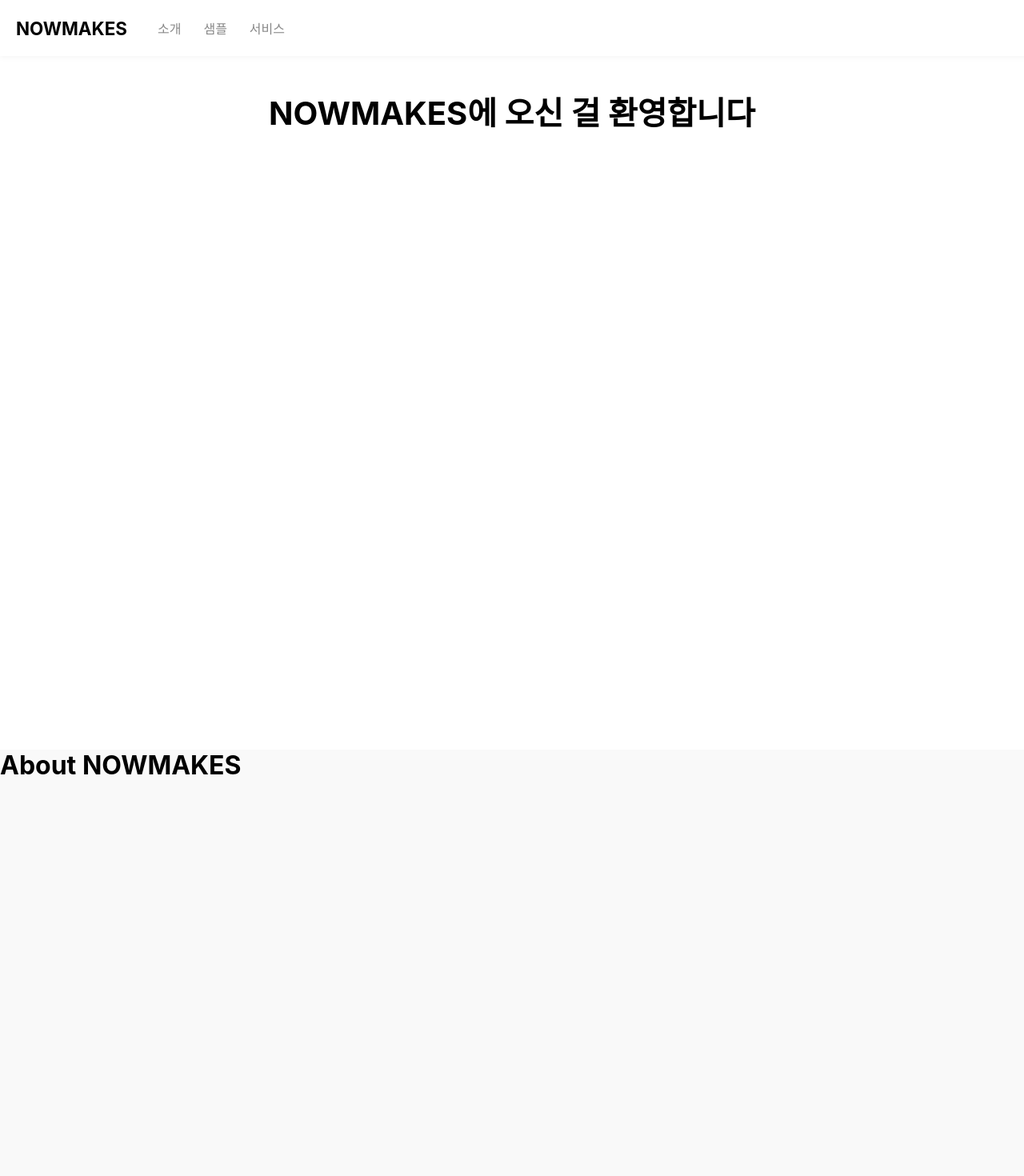
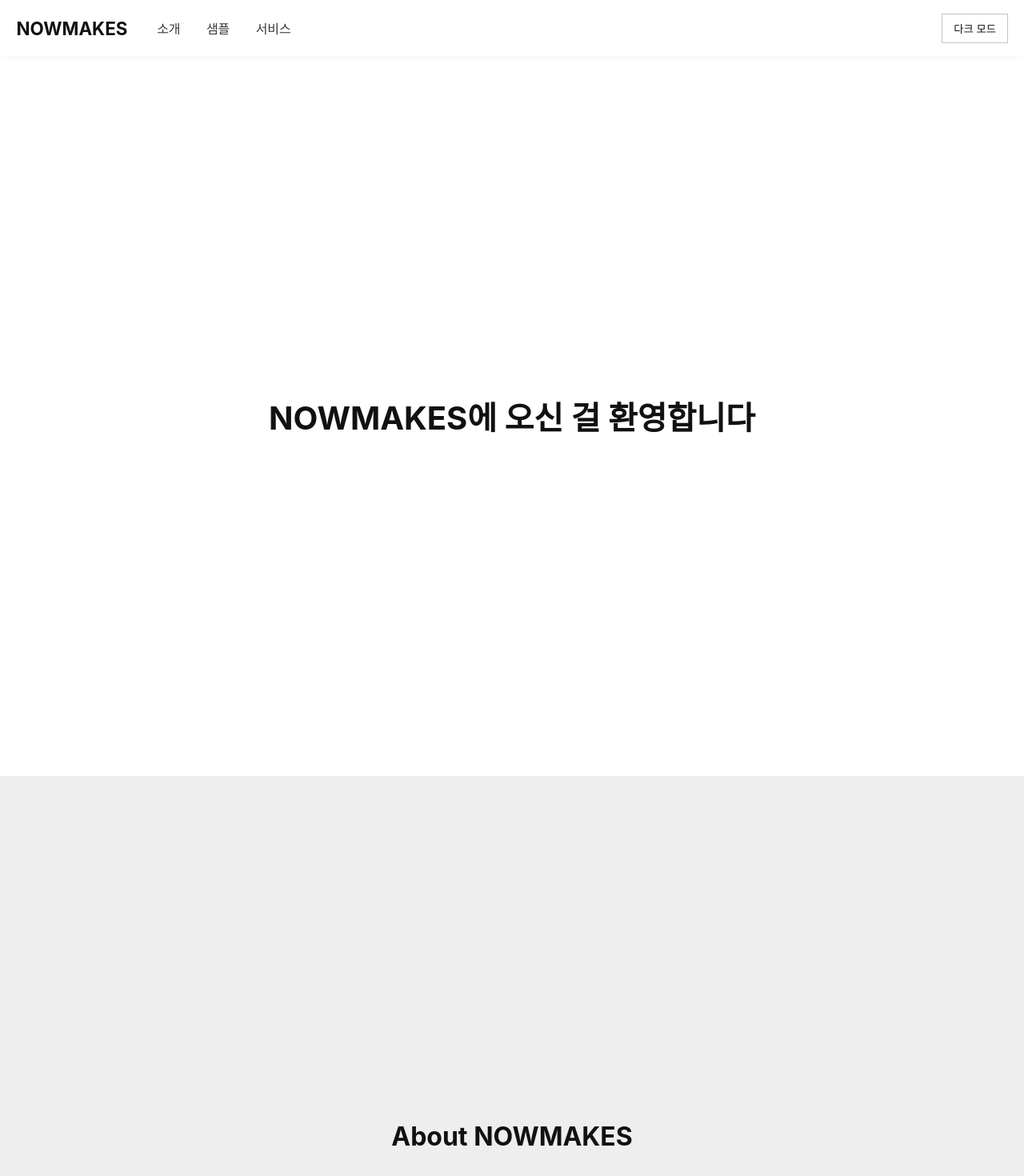
Before and after one commit to BaekSeoungJae/nowmakes, a React (Create React App) app: page / in a window 1280 px wide. Shown: the top 1470 px of the page at 80% size. Built offline with nearby package versions, Linux system fonts and the light colour scheme.

Commit message:
디자인 및 구성 안정화, 다크모드 구현

```diff
--- a/src/App.js
+++ b/src/App.js
@@ -1,7 +1,19 @@
+import { useState } from "react";
+import { ThemeProvider } from "styled-components";
+import { lightTheme, darkTheme } from "./styles/theme";
 import MainPage from "./pages/MainPage";
+import GlobalStyle from "./styles/GlobalStyle";
 
 const App = () => {
-  return <MainPage />;
+  const [isDarkMode, setIsDarkMode] = useState(false);
+  const toggleTheme = () => setIsDarkMode((prev) => !prev);
+
+  return (
+    <ThemeProvider theme={isDarkMode ? darkTheme : lightTheme}>
+      <GlobalStyle />
+      <MainPage toggleTheme={toggleTheme} isDarkMode={isDarkMode} />
+    </ThemeProvider>
+  );
 };
 
 export default App;
--- a/src/components/AboutSection.jsx
+++ b/src/components/AboutSection.jsx
@@ -2,12 +2,18 @@ import styled from "styled-components";
 
 const Section = styled.section`
   width: 100%;
-  height: 100vh;
-  background-color: #f9f9f9;
+  height: 900px;
+  display: flex;
+  align-items: center;
+  justify-content: center;
+  background-color: ${({ theme }) => theme.aboutbg};
+  transition: background-color 0.3s ease-in-out;
 `;
 
 const Heading = styled.h2`
   font-size: 2rem;
+  color: ${({ theme }) => theme.text};
+  transition: color 0.3s ease-in-out;
 `;
 
 const AboutSection = () => {
--- a/src/components/Footer.jsx
+++ b/src/components/Footer.jsx
@@ -3,8 +3,9 @@ import styled from "styled-components";
 const FooterWrapper = styled.footer`
   padding: 40px 20px;
   text-align: center;
-  background-color: #222;
-  color: #fff;
+  background-color: ${({ theme }) => theme.footerbg};
+  transition: all 0.3s ease-in-out;
+  color: ${({ theme }) => theme.text};
 `;
 
 const Footer = () => {
--- a/src/components/Header.jsx
+++ b/src/components/Header.jsx
@@ -2,18 +2,24 @@ import styled from "styled-components";
 
 const HeaderContainer = styled.header`
   position: fixed;
-  top: 0;
   width: 100%;
   height: 70px;
-  background-color: white;
+  background-color: transparent;
+  backdrop-filter: blur(15px); // 🎯 핵심
+  -webkit-backdrop-filter: blur(15px);
   z-index: 999;
   display: flex;
   align-items: center;
-  padding-left: 20px;
   box-shadow: 0 1px 8px rgba(0, 0, 0, 0.05);
 `;
 
 const Logo = styled.div`
+  width: 180px;
+  display: flex;
+  align-items: center;
+  justify-content: center;
+  color: ${({ theme }) => theme.text};
+  transition: color 0.3s ease-in-out;
   font-size: 1.4rem;
   font-weight: bold;
   cursor: pointer;
@@ -21,8 +27,9 @@ const Logo = styled.div`
 
 const Nav = styled.nav`
   display: flex;
-  gap: 1rem;
-  margin-left: 2rem;
+  width: 200px;
+  align-items: center;
+  justify-content: space-around;
 `;
 
 const NavItem = styled.button`
@@ -30,13 +37,15 @@ const NavItem = styled.button`
   border: none;
   font-size: 1rem;
   font-weight: ${({ active }) => (active ? "700" : "400")};
-  color: ${({ active }) => (active ? "#222" : "#888")};
-  border-bottom: ${({ active }) => (active ? "2px solid #333" : "none")};
-  padding-bottom: 2px;
+  color: ${({ active, theme }) => (active ? theme.text : theme.headertext)};
+  border-bottom: ${({ active, theme }) =>
+    active ? `2px solid ${theme.text}` : "none"};
+  transition: all 0.3s ease-in-out;
   cursor: pointer;
 
   &:hover {
-    color: #000;
+    scale: 1.1;
+    transition: all 0.1s ease-in-out;
   }
 `;
 
@@ -47,7 +56,9 @@ const Header = ({ currentSection, sectionRefs }) => {
 
   return (
     <HeaderContainer>
-      <Logo onClick={() => scrollToSection("hero")}>NOWMAKES</Logo>
+      <Logo onClick={() => window.scrollTo({ top: 0, behavior: "smooth" })}>
+        NOWMAKES
+      </Logo>
       <Nav>
         <NavItem
           onClick={() => scrollToSection("about")}
--- a/src/components/HeroSection.jsx
+++ b/src/components/HeroSection.jsx
@@ -2,12 +2,18 @@ import styled from "styled-components";
 
 const Section = styled.section`
   width: 100%;
-  height: 100vh;
-  text-align: center;
+  height: 900px;
+  display: flex;
+  align-items: center;
+  justify-content: center;
+  background-color: ${({ theme }) => theme.herobg};
+  transition: background-color 0.3s ease-in-out;
 `;
 
 const Title = styled.h1`
   font-size: 2.5rem;
+  color: ${({ theme }) => theme.text};
+  transition: color 0.3s ease-in-out;
 `;
 
 const HeroSection = () => {
--- a/src/components/InfoSection.jsx
+++ b/src/components/InfoSection.jsx
@@ -2,12 +2,18 @@ import styled from "styled-components";
 
 const Section = styled.section`
   width: 100%;
-  height: 800px;
-  background-color: #f0f0f0;
+  height: 900px;
+  display: flex;
+  align-items: center;
+  justify-content: center;
+  background-color: ${({ theme }) => theme.aboutbg};
+  transition: background-color 0.3s ease-in-out;
 `;
 
 const Heading = styled.h2`
   font-size: 2rem;
+  color: ${({ theme }) => theme.text};
+  transition: color 0.3s ease-in-out;
 `;
 
 const InfoSection = () => {
--- a/src/components/SampleSection.jsx
+++ b/src/components/SampleSection.jsx
@@ -2,11 +2,18 @@ import styled from "styled-components";
 
 const Section = styled.section`
   width: 100%;
-  height: 100vh;
+  height: 900px;
+  display: flex;
+  align-items: center;
+  justify-content: center;
+  background-color: ${({ theme }) => theme.herobg};
+  transition: background-color 0.3s ease-in-out;
 `;
 
 const Heading = styled.h2`
   font-size: 2rem;
+  color: ${({ theme }) => theme.text};
+  transition: color 0.3s ease-in-out;
 `;
 
 const SampleSection = () => {
--- a/src/pages/MainPage.jsx
+++ b/src/pages/MainPage.jsx
@@ -11,10 +11,27 @@ const Container = styled.main`
   display: flex;
   flex-direction: column;
   width: 100%;
+  background-color: ${({ theme }) => theme.herobg};
+  transition: background-color 0.3s ease-in-out;
+`;
+const MainWrapper = styled.main`
+  display: flex;
+  flex-direction: column;
   margin-top: 70px;
 `;
-
-const MainPage = () => {
+const ThemeToggle = styled.button`
+  position: fixed;
+  top: 17px;
+  right: 20px;
+  padding: 8px 14px;
+  background-color: transparent;
+  color: ${({ theme }) => theme.text};
+  border: 1px solid ${({ theme }) => theme.togglebtn};
+  transition: all 0.3s ease-in-out;
+  cursor: pointer;
+  z-index: 1000;
+`;
+const MainPage = ({ toggleTheme, isDarkMode }) => {
   const [currentSection, setCurrentSection] = useState("hero");
 
   const heroRef = useRef(null);
@@ -51,9 +68,9 @@ const MainPage = () => {
   }, []);
 
   return (
-    <>
+    <Container>
       <Header currentSection={currentSection} sectionRefs={sectionRefs} />
-      <Container>
+      <MainWrapper>
         <section id="hero" ref={sectionRefs.hero}>
           <HeroSection />
         </section>
@@ -67,8 +84,11 @@ const MainPage = () => {
           <InfoSection />
         </section>
         <Footer />
-      </Container>
-    </>
+      </MainWrapper>
+      <ThemeToggle onClick={toggleTheme}>
+        {isDarkMode ? "라이트 모드" : "다크 모드"}
+      </ThemeToggle>
+    </Container>
   );
 };
 
--- /dev/null
+++ b/src/styles/GlobalStyle.jsx
@@ -0,0 +1,28 @@
+import { createGlobalStyle } from "styled-components";
+
+const GlobalStyle = createGlobalStyle`
+  * {
+    margin: 0;
+    padding: 0;
+    box-sizing: border-box;
+  }
+
+  ::-webkit-scrollbar {
+    width: 9px;
+  }
+
+  ::-webkit-scrollbar-thumb {
+    background-color: ${({ theme }) => theme.scrollBar};
+    border-radius: 0;
+  }
+
+  ::-webkit-scrollbar-track {
+    background-color: ${({ theme }) => theme.scrollBg};
+    border-radius: 0;
+  }
+  ::-webkit-scrollbar-thumb:hover {
+  background-color: #222;
+}
+`;
+
+export default GlobalStyle;
--- /dev/null
+++ b/src/styles/theme.js
@@ -0,0 +1,27 @@
+export const lightTheme = {
+  background: "#FFFFFF",
+  text: "#111111",
+  headertext: "#383838",
+  section: "#F5F5F5",
+  headerbg: "#ffffff",
+  herobg: "#ffffff",
+  aboutbg: "#eeeeee",
+  footerbg: "#b1b1b1",
+  scrollBar: "#919191",
+  scrollBg: "#b1b1b1",
+  togglebtn: "#c4c4c4",
+};
+
+export const darkTheme = {
+  background: "#0F0F0F",
+  text: "#E5E5E5",
+  headertext: "#a1a1a1",
+  section: "#1C1C1E",
+  headerbg: "#0f0f0f",
+  herobg: "#303030",
+  aboutbg: "#292929",
+  footerbg: "#222",
+  scrollBar: "#919191",
+  scrollBg: "#b1b1b1",
+  togglebtn: "#727272",
+};
```
